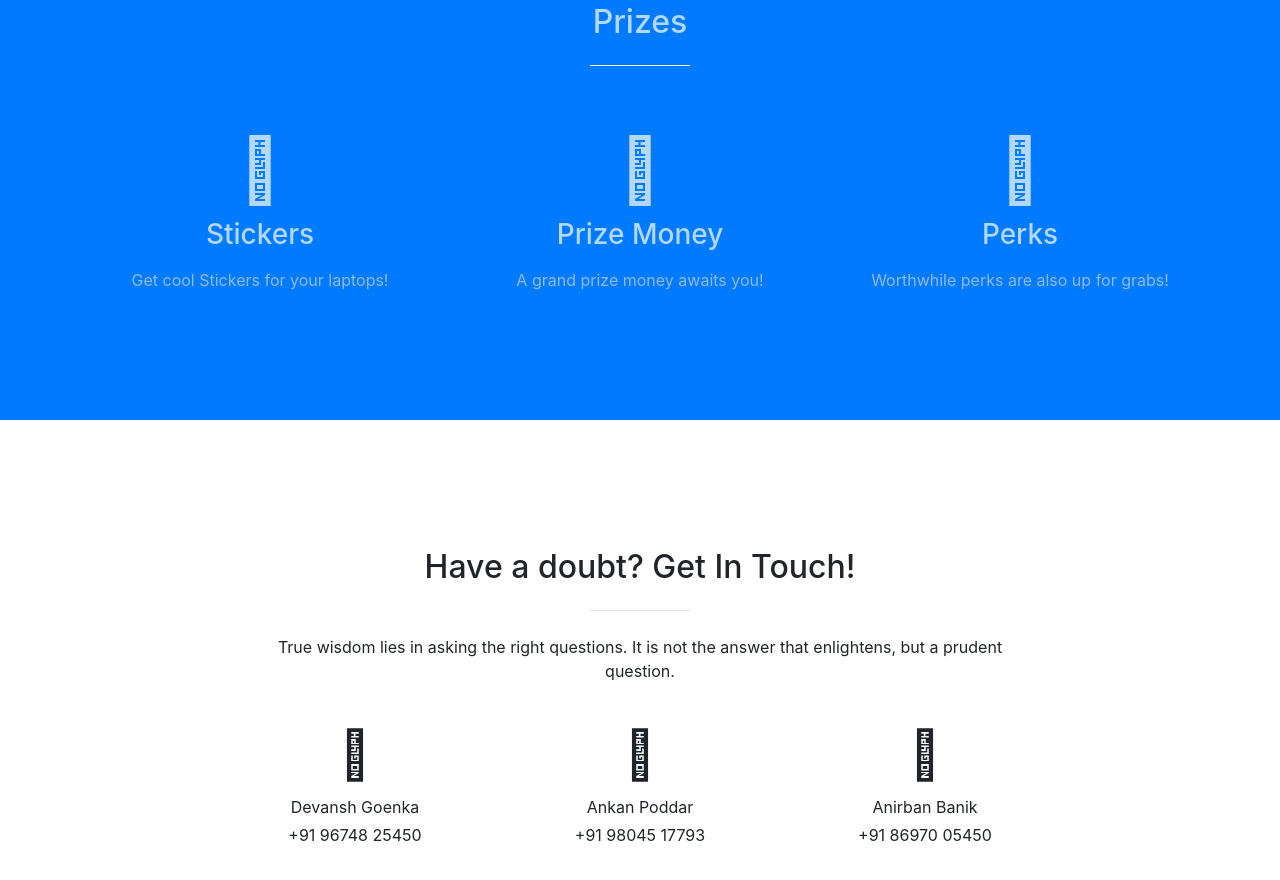
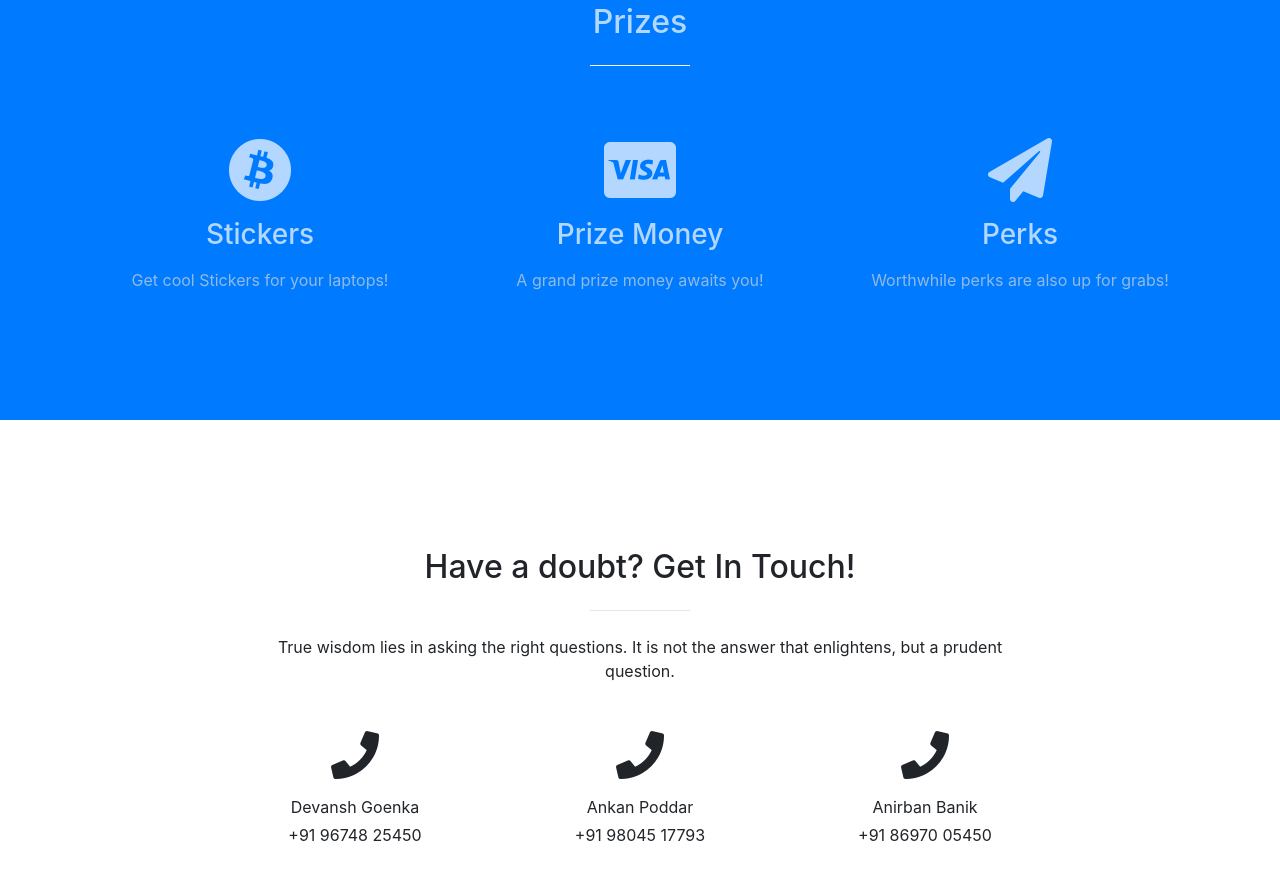
Before and after one commit to lugnitdgp/hackathon-website, a website with bundled scripts: page index.html in a window 1280 px wide. Shown: the part 2119-2999 px from the top of the page. Built offline with nearby package versions, Linux system fonts and the light colour scheme.

Commit message:
Fix loading fa icon pack

```diff
--- a/index.html
+++ b/index.html
@@ -15,7 +15,7 @@
     <link href="vendor/bootstrap/css/bootstrap.min.css" rel="stylesheet">
 
     <!-- Custom fonts for this template -->
-    <link href="vendor/fontawesome-free/css/fontawesome.min.css" rel="stylesheet" type="text/css">
+    <link href="vendor/fontawesome-free/css/all.min.css" rel="stylesheet" type="text/css">
     <link href='https://fonts.googleapis.com/css?family=Open+Sans:300italic,400italic,600italic,700italic,800italic,400,300,600,700,800' rel='stylesheet' type='text/css'>
     <link href='https://fonts.googleapis.com/css?family=Merriweather:400,300,300italic,400italic,700,700italic,900,900italic' rel='stylesheet' type='text/css'>
 
@@ -119,21 +119,21 @@
         <div class="row">
           <div class="col-md-4 text-center">
             <div class="prize-box mt-5 mx-auto">
-              <i class="fa fa-4x fa-btc white-text mb-3 sr-icons"></i>
+              <i class="fab fa-4x fa-bitcoin white-text mb-3 sr-icon-1"></i>
               <h3 class="mb-3 white-text">Stickers</h3>
               <p class="muted-text mb-0">Get cool Stickers for your laptops!</p>
             </div>
           </div>
           <div class="col-md-4 text-center">
             <div class="prize-box mt-5 mx-auto">
-              <i class="fab fa-4x fa-cc-visa white-text mb-3 sr-icons"></i>
+              <i class="fab fa-4x fa-cc-visa white-text mb-3 sr-icon-2"></i>
               <h3 class="mb-3 white-text">Prize Money</h3>
               <p class="muted-text mb-0">A grand prize money awaits you!</p>
             </div>
           </div>
           <div class="col-md-4 text-center">
             <div class="prize-box mt-5 mx-auto">
-              <i class="fas fa-4x fa-paper-plane white-text mb-3 sr-icons"></i>
+              <i class="fas fa-4x fa-paper-plane white-text mb-3 sr-icon-3"></i>
               <h3 class="mb-3 white-text">Perks</h3>
               <p class="muted-text mb-0">Worthwhile perks are also up for grabs!</p>
             </div>
--- a/js/main.min.js
+++ b/js/main.min.js
@@ -1 +1 @@
-!function(a){"use strict";a('a.js-scroll-trigger[href*="#"]:not([href="#"])').click(function(){if(location.pathname.replace(/^\//,"")==this.pathname.replace(/^\//,"")&&location.hostname==this.hostname){var e=a(this.hash);if((e=e.length?e:a("[name="+this.hash.slice(1)+"]")).length)return a("html, body").animate({scrollTop:e.offset().top-57},1e3,"easeInOutExpo"),!1}}),a(".js-scroll-trigger").click(function(){a(".navbar-collapse").collapse("hide")}),a("body").scrollspy({target:"#mainNav",offset:65});var e=function(){a("#mainNav").offset().top>100?(a("#mainNav").addClass("navbar-shrink"),a("#mainNav .navbar-brand").html("Aavishkar 2018")):(a("#mainNav").removeClass("navbar-shrink"),a("#mainNav .navbar-brand").html('<img src="img/aavishkar-logo.png" height="80px">'))};e(),a(window).scroll(e),window.sr=ScrollReveal(),sr.reveal(".sr-icons",{duration:600,scale:.3,distance:"0px"},200),sr.reveal(".sr-button",{duration:1e3,delay:200}),sr.reveal(".sr-contact",{duration:600,scale:.3,distance:"0px"},300),a(".popup-gallery").magnificPopup({delegate:"a",type:"image",tLoading:"Loading image #%curr%...",mainClass:"mfp-img-mobile",gallery:{enabled:!0,navigateByImgClick:!0,preload:[0,1]},image:{tError:'<a href="%url%">The image #%curr%</a> could not be loaded.'}}),a('a[href="#"]').click(function(a){a.preventDefault()})}(jQuery);
+!function(a){"use strict";a('a.js-scroll-trigger[href*="#"]:not([href="#"])').click(function(){if(location.pathname.replace(/^\//,"")==this.pathname.replace(/^\//,"")&&location.hostname==this.hostname){var e=a(this.hash);if((e=e.length?e:a("[name="+this.hash.slice(1)+"]")).length)return a("html, body").animate({scrollTop:e.offset().top-57},1e3,"easeInOutExpo"),!1}}),a(".js-scroll-trigger").click(function(){a(".navbar-collapse").collapse("hide")}),a("body").scrollspy({target:"#mainNav",offset:65});var e=function(){a("#mainNav").offset().top>100?(a("#mainNav").addClass("navbar-shrink"),a("#mainNav .navbar-brand").html("Aavishkar 2.0")):(a("#mainNav").removeClass("navbar-shrink"),a("#mainNav .navbar-brand").html('<img src="img/aavishkar-logo.png" height="80px">'))};e(),a(window).scroll(e),window.sr=ScrollReveal(),sr.reveal(".sr-icons",{duration:600,scale:.3,distance:"0px"},200),sr.reveal(".sr-button",{duration:1e3,delay:200}),sr.reveal(".sr-contact",{duration:600,scale:.3,distance:"0px"},300),a(".popup-gallery").magnificPopup({delegate:"a",type:"image",tLoading:"Loading image #%curr%...",mainClass:"mfp-img-mobile",gallery:{enabled:!0,navigateByImgClick:!0,preload:[0,1]},image:{tError:'<a href="%url%">The image #%curr%</a> could not be loaded.'}}),a('a[href="#"]').click(function(a){a.preventDefault()})}(jQuery);
```
